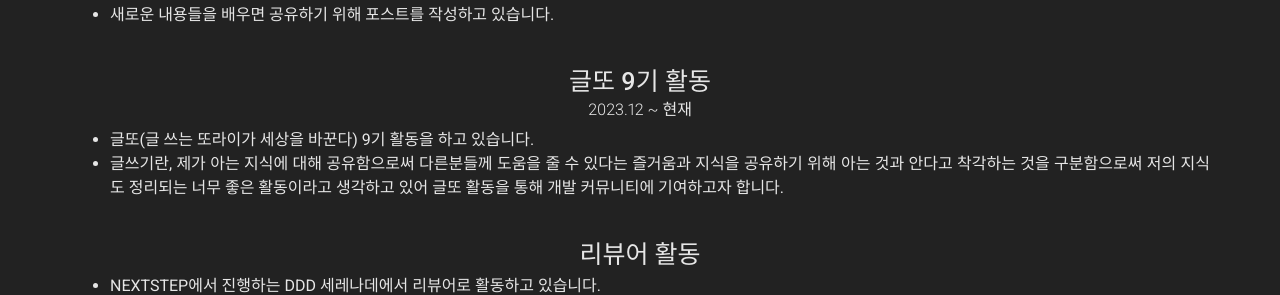
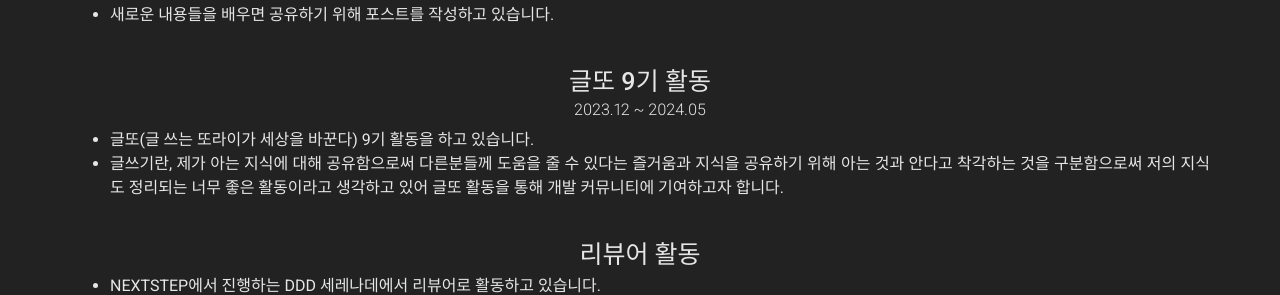
Before and after one commit to wlroh/wlroh.github.io, a Jekyll site: the page built from resume.md, in a window 1280 px wide and 900 px high, scrolled down 4112 px. Shown: the part 160-455 px from the top of the window. Built offline with Jekyll 4.4.1, drawn with Linux system fonts in a browser that asks for light colours; nearby versions of some CDN libraries.

Commit message:
docs: 외부경험을 최신화하라

```diff
--- a/_data/resume/other-experience.yml
+++ b/_data/resume/other-experience.yml
@@ -10,7 +10,7 @@
 
     - layout: top-middle
       title: 글또 9기 활동
-      caption: 2023.12 ~ 현재
+      caption: 2023.12 ~ 2024.05
       description: | # this will include new lines to allow paragraphs
         * 글또(글 쓰는 또라이가 세상을 바꾼다) 9기 활동을 하고 있습니다.
         * 글쓰기란, 제가 아는 지식에 대해 공유함으로써 다른분들께 도움을 줄 수 있다는 즐거움과 지식을 공유하기 위해 아는 것과 안다고 착각하는 것을 구분함으로써 저의 지식도 정리되는 너무 좋은 활동이라고 생각하고 있어 글또 활동을 통해 개발 커뮤니티에 기여하고자 합니다.
```
